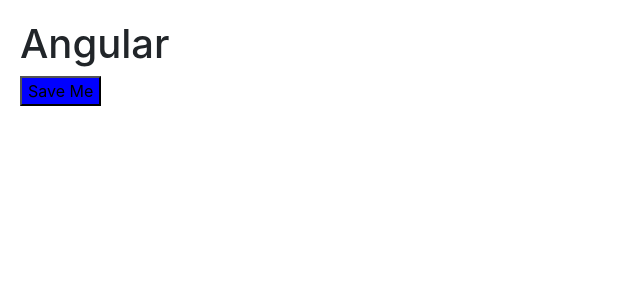
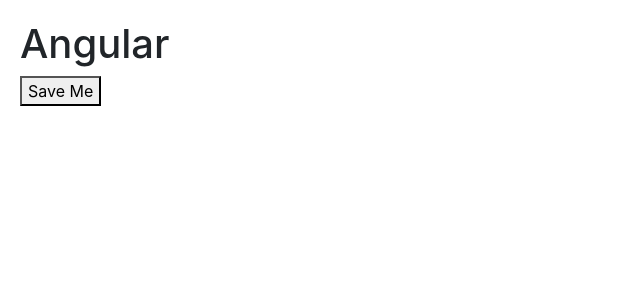
Before and after one commit to TimirKundu/hello-world-angular, an Angular app: page / in a window 1280 px wide. Shown: the top 300 px of the page, without its empty margins (0-640 px from the left). Built offline with nearby package versions, Linux system fonts and the light colour scheme.

Commit message:
Event Handling

```diff
--- a/src/app/courses.component.ts
+++ b/src/app/courses.component.ts
@@ -4,9 +4,19 @@
 @Component({
     selector: 'courses',
     template: `
-            <button [style.backgroundColor]="isActive ? 'blue' : 'white'">Save Me</button>
+            <div (click)="onDivClicked()" >
+                <button (click)="onSave($event)">Save Me</button>
+            </div>
             `
 })
 export class CoursesComponent {
-    isActive = true;
+
+    onDivClicked() {
+        console.log("On Div Clicked,,,,,,")
+    }
+
+    onSave($event) {
+        $event.stopPropagation()
+        console.log("Button was clicked", $event);
+    }
 }
```
